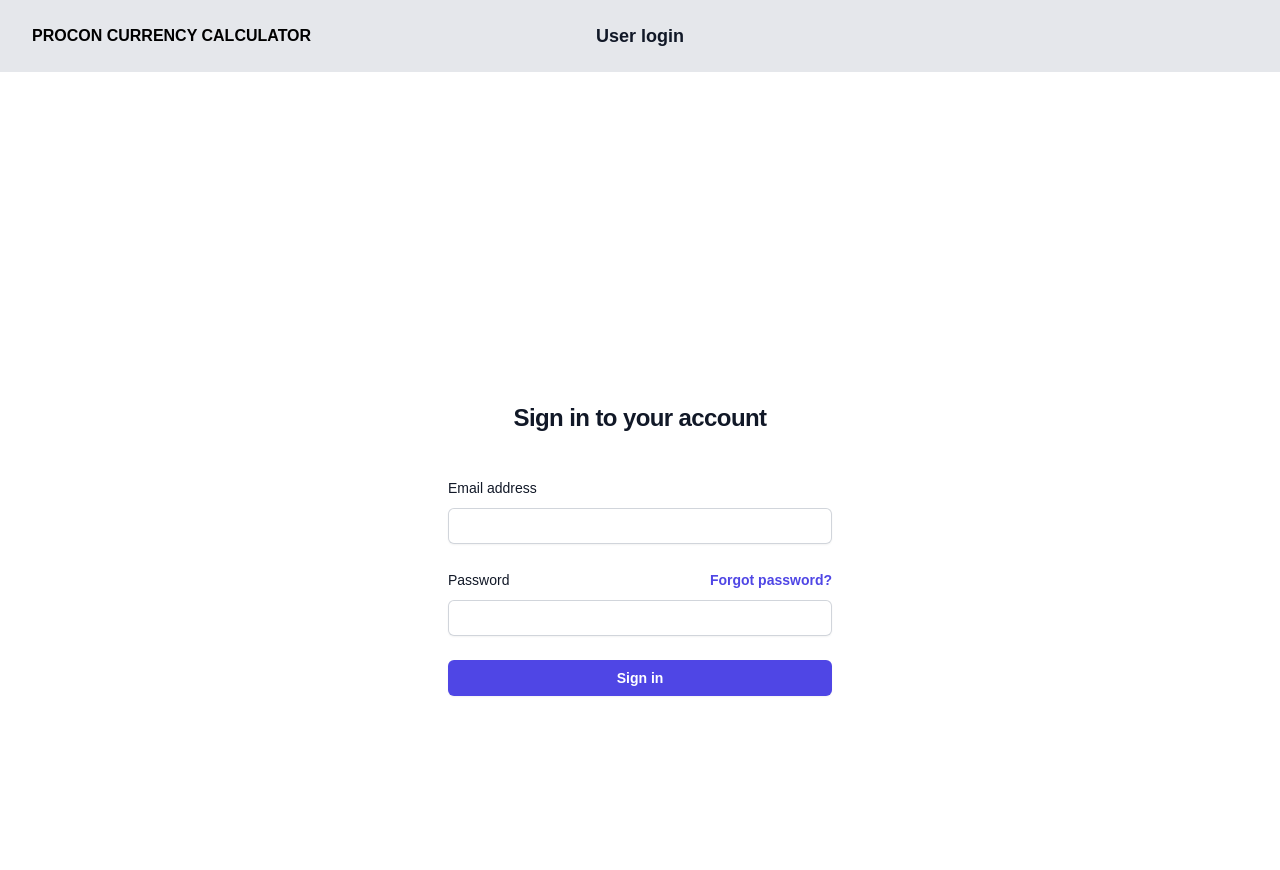
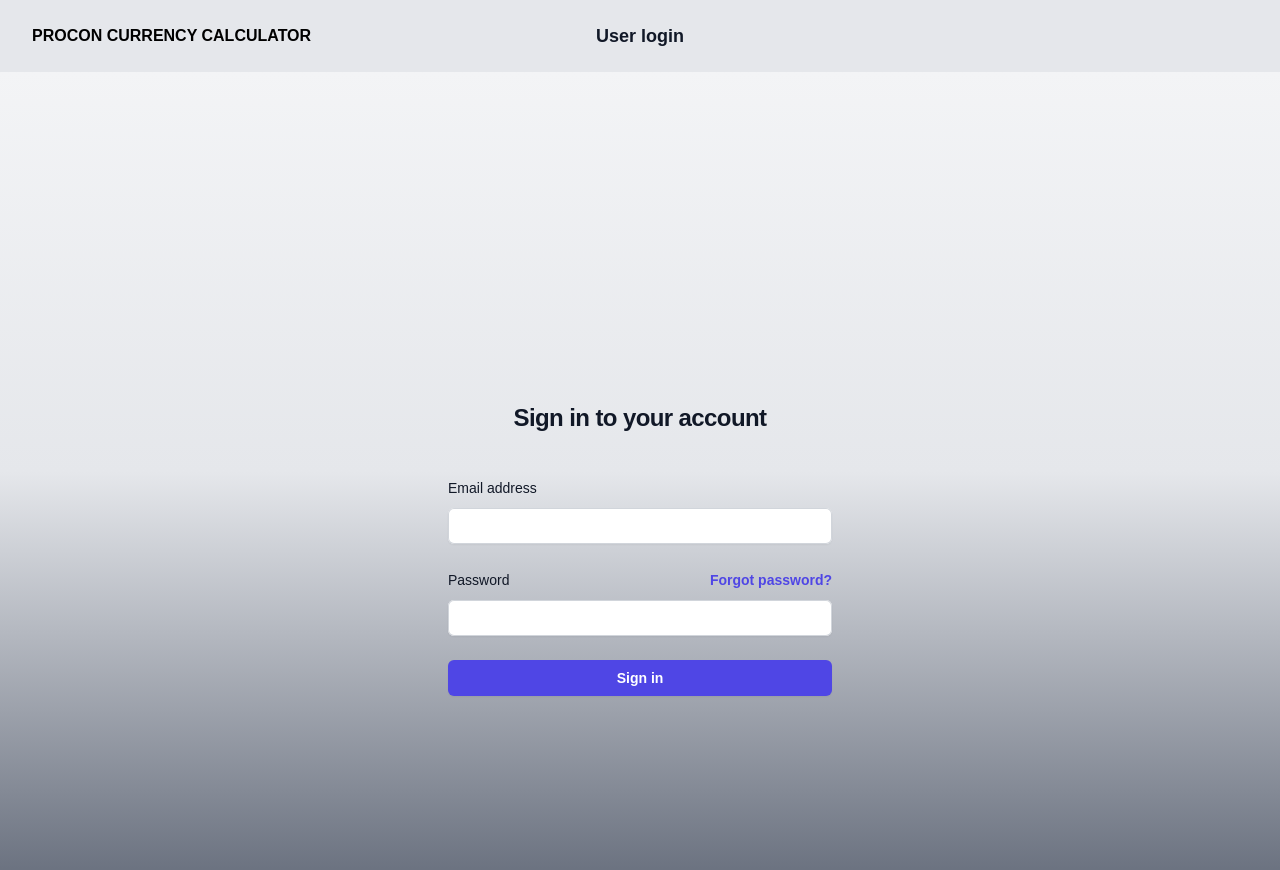
Before and after one commit to kostas-python/currency-calculator, a Next.js app: page /pages/login in a window 1280 px wide. Built offline with nearby package versions, Linux system fonts and the light colour scheme.

Commit message:
added gradient colour on login page

```diff
--- a/src/app/pages/login/page.tsx
+++ b/src/app/pages/login/page.tsx
@@ -77,7 +77,7 @@ export default function LoginPage() {
     <>
       <Header />
 
-      <div className="flex min-h-full h-screen bg-white flex-1 flex-col justify-top px-6 py-12 lg:px-8">
+      <div className="flex min-h-full h-screen bg-gradient-to-b from-gray-100 via-gray-200 to-gray-500 flex-1 flex-col justify-top px-6 py-12 lg:px-8">
         <div className="mt-60 sm:mx-auto sm:w-full sm:max-w-sm">
           <h2 className="mt-10 text-center text-2xl/9 font-bold tracking-tight text-gray-900">
             Sign in to your account
```
